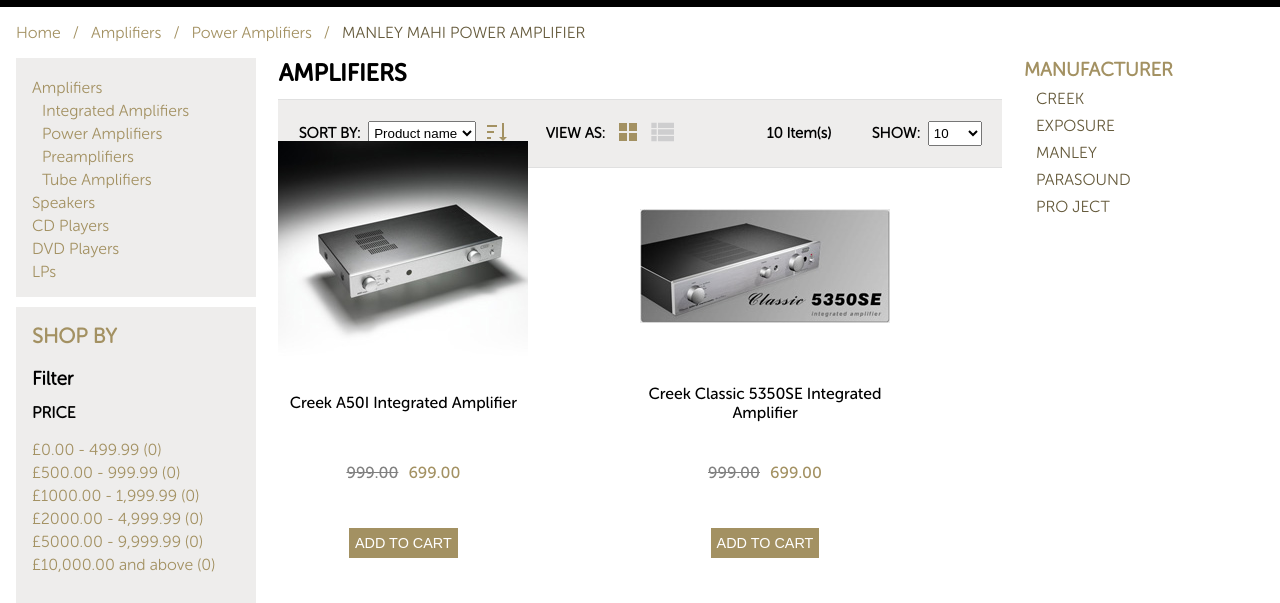
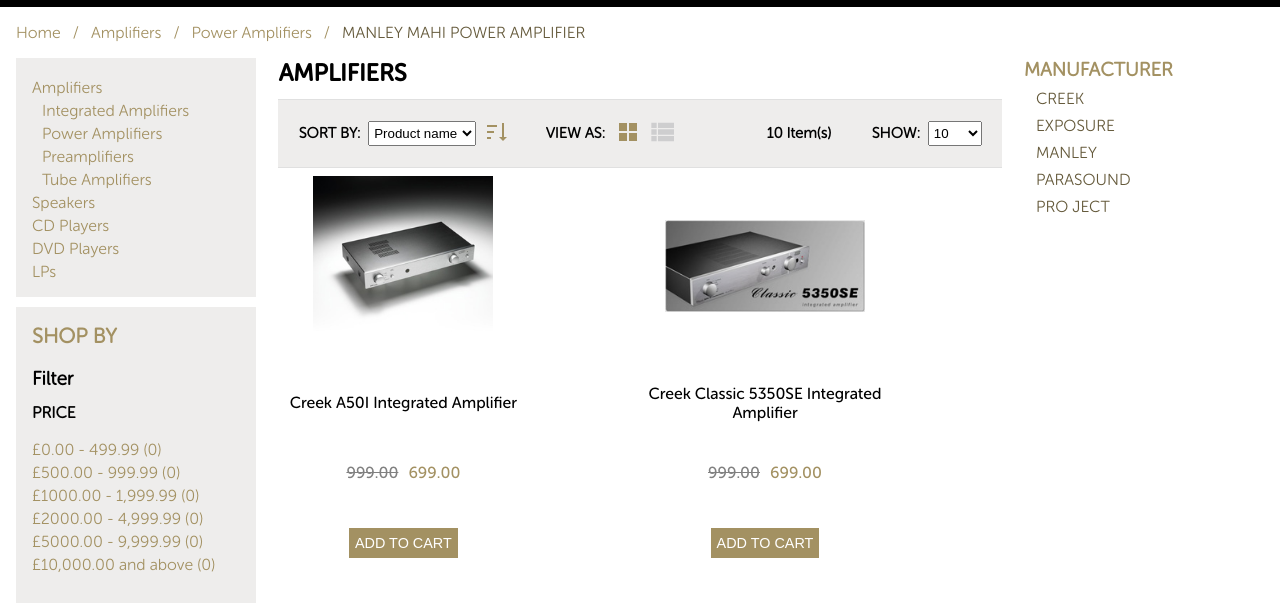
Before and after one commit to kings-n-queen/hifi-corner, a plain HTML site: page docs/shop-category-list.html in a window 1280 px wide. Shown: the part 128-731 px from the top of the page. Drawn offline with Linux system fonts and the light colour scheme.

Commit message:
rettet css for listview

```diff
--- a/docs/assets/css/shop-category-list-listview.css
+++ b/docs/assets/css/shop-category-list-listview.css
@@ -8,8 +8,9 @@
 .listView .listView__card{
     grid-template-columns: repeat(4, minmax(250px, 1fr));
 }
-.listView .card__productLink img{
-    max-width: 100px;
+.listView__card img {
+    max-width: 200px;
+    max-height: 180px;
 }
 .listView__card{
     display: grid;
--- a/docs/assets/css/style.css
+++ b/docs/assets/css/style.css
@@ -18,6 +18,7 @@
 @import "./additional-info.css";
 @import "./single-page-layout.css";
 @import "./singlePageFooterButton.css";
+@import "./shop-category-list-listview.css";
 a {
     text-decoration: none;
 }
```
